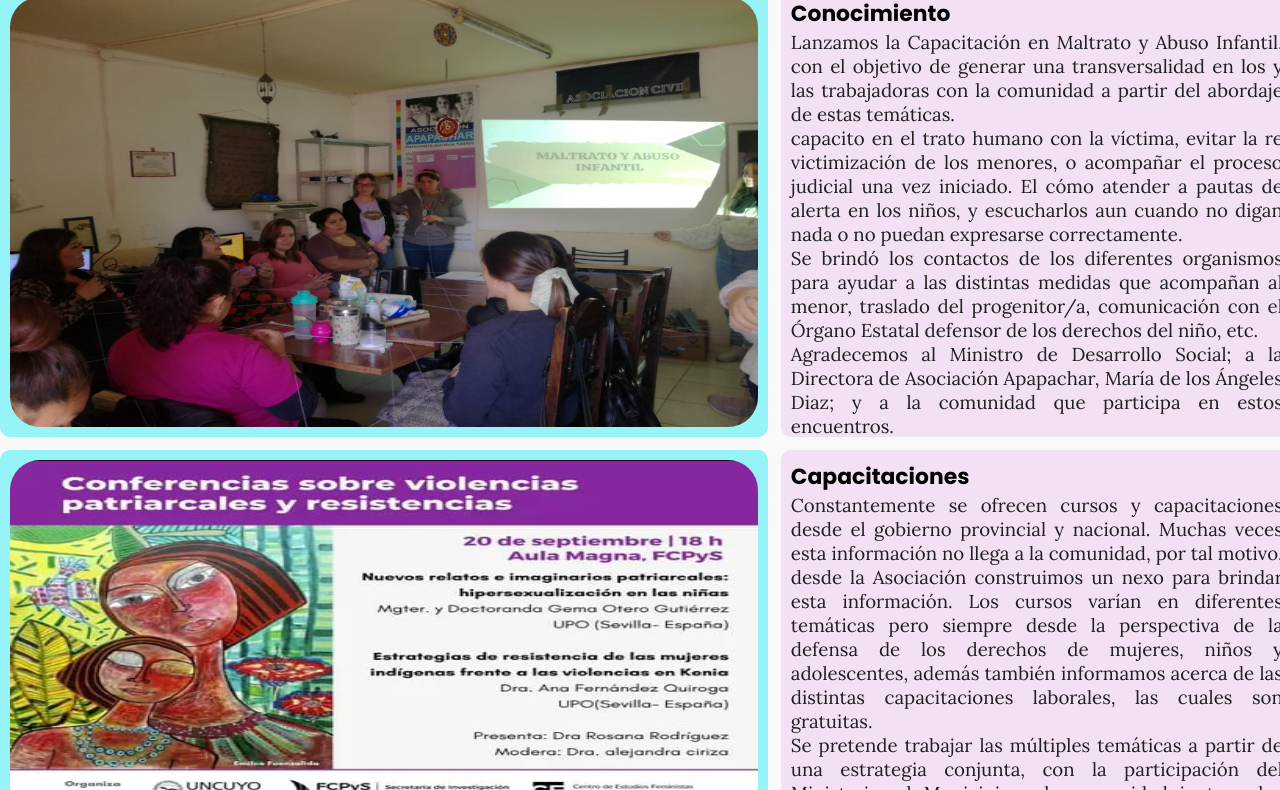
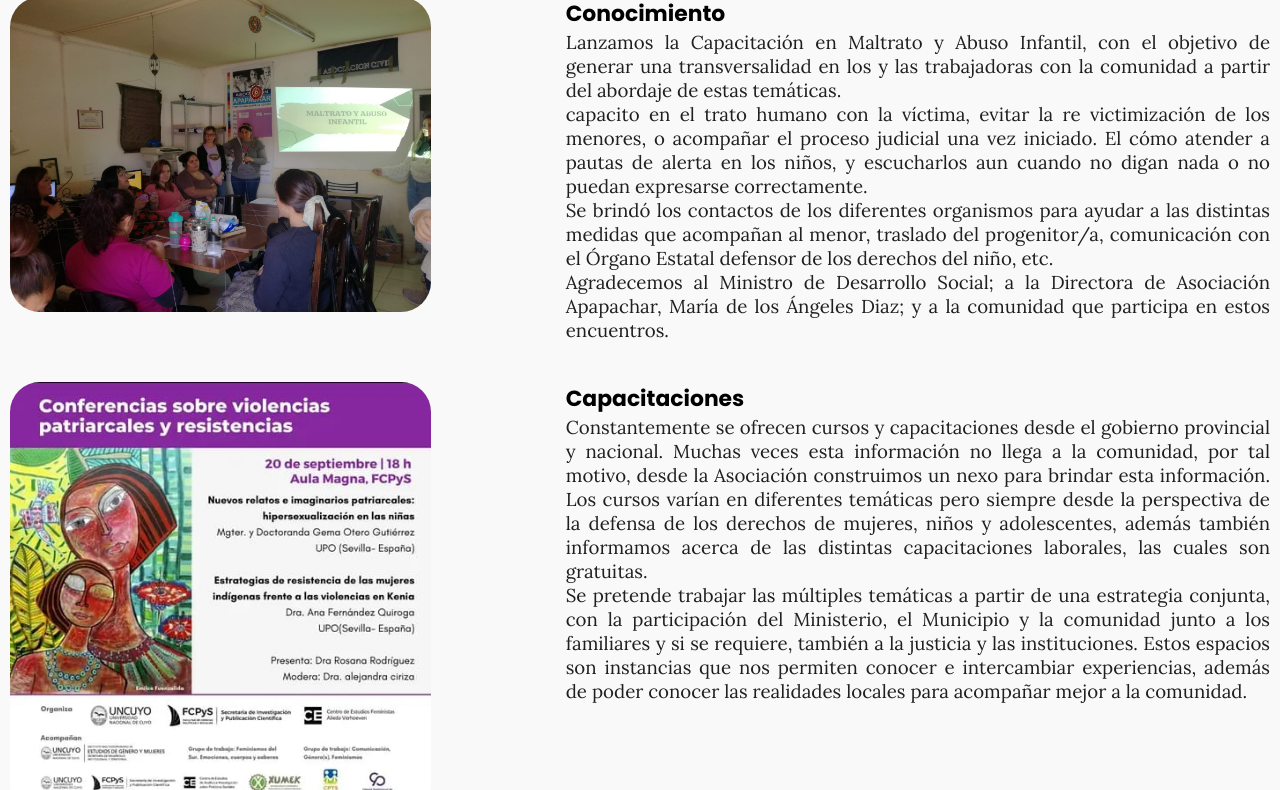
Before and after one commit to matspataro/FundApapachar, a plain HTML site: page Proyectos.html in a window 1280 px wide. Shown: the part 130-920 px from the top of the page. Drawn offline with Linux system fonts and the light colour scheme.

Commit message:
"cambios en el grid"

```diff
--- a/CSS/proyecto.css
+++ b/CSS/proyecto.css
@@ -1,25 +1,17 @@
-/* Fuente para toda la página
-
-* {font-family: 'Courier New', Courier, monospace;}*/
-
-
 .container {
     display: grid;
-    grid-template: 450px 450px 450px/ 60% 40%;
-    grid-template-areas: "izq contenido" "izq contenido" "izq contenido";
-    gap: 1%;
+    grid-template-columns: auto auto;
+    gap: 20px 10px;
     margin-bottom: 35px;
 
     }
 
 .imgproy {
-    width: 100%;
-    height: 430px;
+    width: 80%;
+    height: auto;
     border-radius: 30px;
 }
 
-.izq       { /*grid-area: izq;  */     background-color: rgb(150, 243, 247);  }
-.contenido { /*grid-area: contenido;*/ background-color: rgb(243, 224, 243);}
 
 .item {
     padding: 10px;
--- a/Proyectos.html
+++ b/Proyectos.html
@@ -24,7 +24,7 @@
     <title>Proyectos | Asociación ECAF Apapachar </title>
 </head>
 <body>
-    <header class="cabecera">
+    <header>
             <nav class="nav-bar">
                 <div class="logo">
                     <a href="index.html"><img src="Img/Logo_vacío_sin_fondo.png" alt="Asociación Apapachar"></a>
@@ -44,7 +44,6 @@
         <div class="item izq">
                 <img class="imgproy" src="Img/proyecto1.jpeg" alt=""></a>
         </div>
-
         <div class="item contenido">
                 <h3>Conocimiento</h3>
                 <p>Lanzamos  la Capacitación en Maltrato y Abuso Infantil, con el objetivo de generar una transversalidad en los y las trabajadoras con la comunidad a partir del abordaje de estas temáticas.
@@ -57,7 +56,6 @@
         <div class="item izq">
                 <img class="imgproy" src="Img/proyecto2.jpeg" alt=""></a>
         </div>
-
         <div class="item contenido">
             <h3>Capacitaciones</h3>
             <p>Constantemente se ofrecen cursos y capacitaciones desde el gobierno provincial y nacional. Muchas veces esta información no llega a la comunidad, por tal motivo, desde la Asociación construimos un nexo para brindar esta información.
@@ -65,7 +63,6 @@
 
                 <br>Se pretende trabajar las múltiples temáticas a partir de una estrategia conjunta, con la participación del Ministerio, el Municipio y la comunidad junto a los familiares y si se requiere, también a la justicia y las instituciones. Estos espacios son instancias que nos permiten conocer e intercambiar experiencias, además de poder conocer las realidades locales para acompañar mejor a la comunidad. </p>
         </div>
-
         <div class="item izq">
             <img class="imgproy" src="Img/proyecto3.jpeg" alt=""></a>
         </div>
@@ -73,8 +70,8 @@
             <h3>Participación</h3>
             <p>La participación es el medio para que los ciudadanos y sus organizaciones puedan expresar su libre voluntad sobre las cuestiones de bien público y aspiren a una mejor calidad de vida, de acuerdo con el principio de igualdad de condiciones.
                 Desde la asociación brindamos apoyo a las distintas agrupaciones de la comunidad, participando para ello en ferias en espacios públicos donde generalmente la gente concurre. De esta forma se obtiene mayor difusión y brindamos un mayor conocimiento, como también herramientas de apoyo desde la asociación.
-                <br>Se trata de una participación activa dentro de la comunidad, dando a conocer nuestros proyectos como asociación y como ayuda al reconocimiento de derechos vulnerados.
-                 </p>
+            <br>Se trata de una participación activa dentro de la comunidad, dando a conocer nuestros proyectos como asociación y como ayuda al reconocimiento de derechos vulnerados.
+                </p>
         </div>
     </div>
     <footer>
```
Also changed, not shown: Contacto.html (+1 -1 lines).
